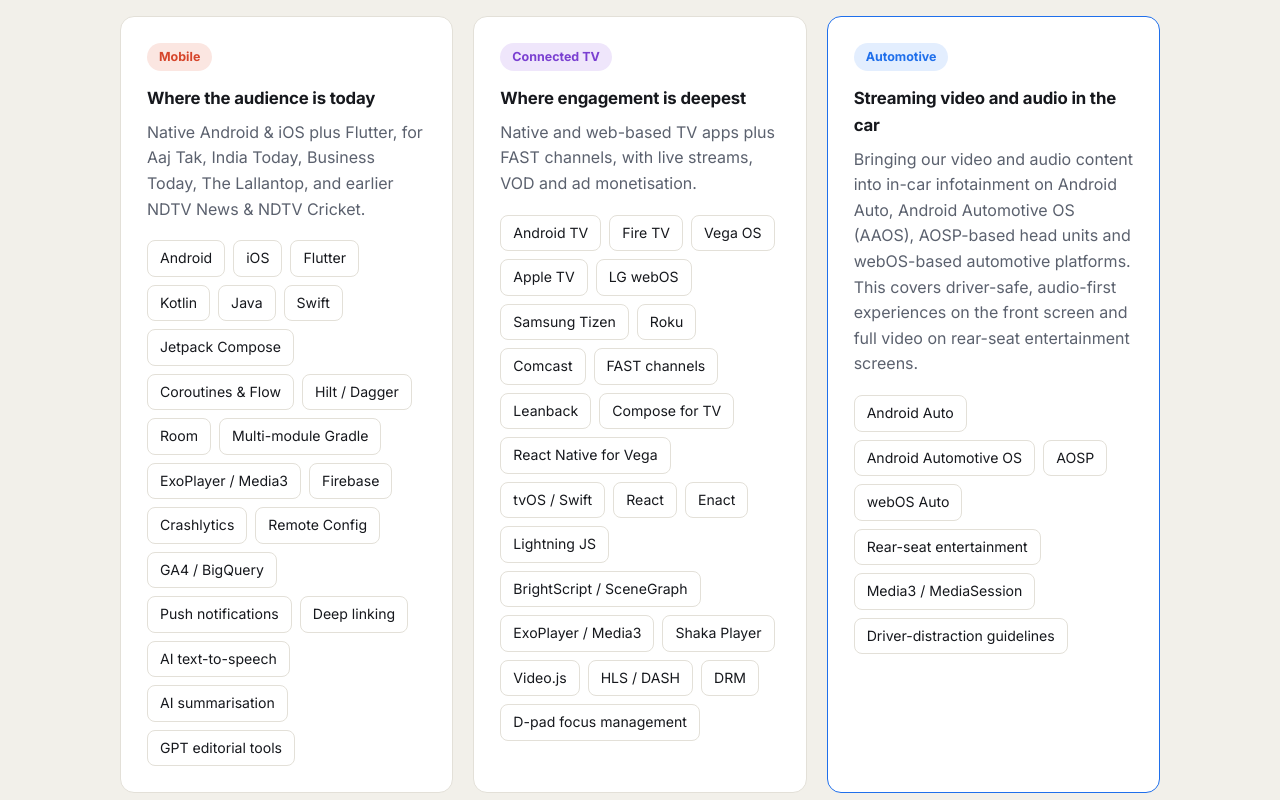
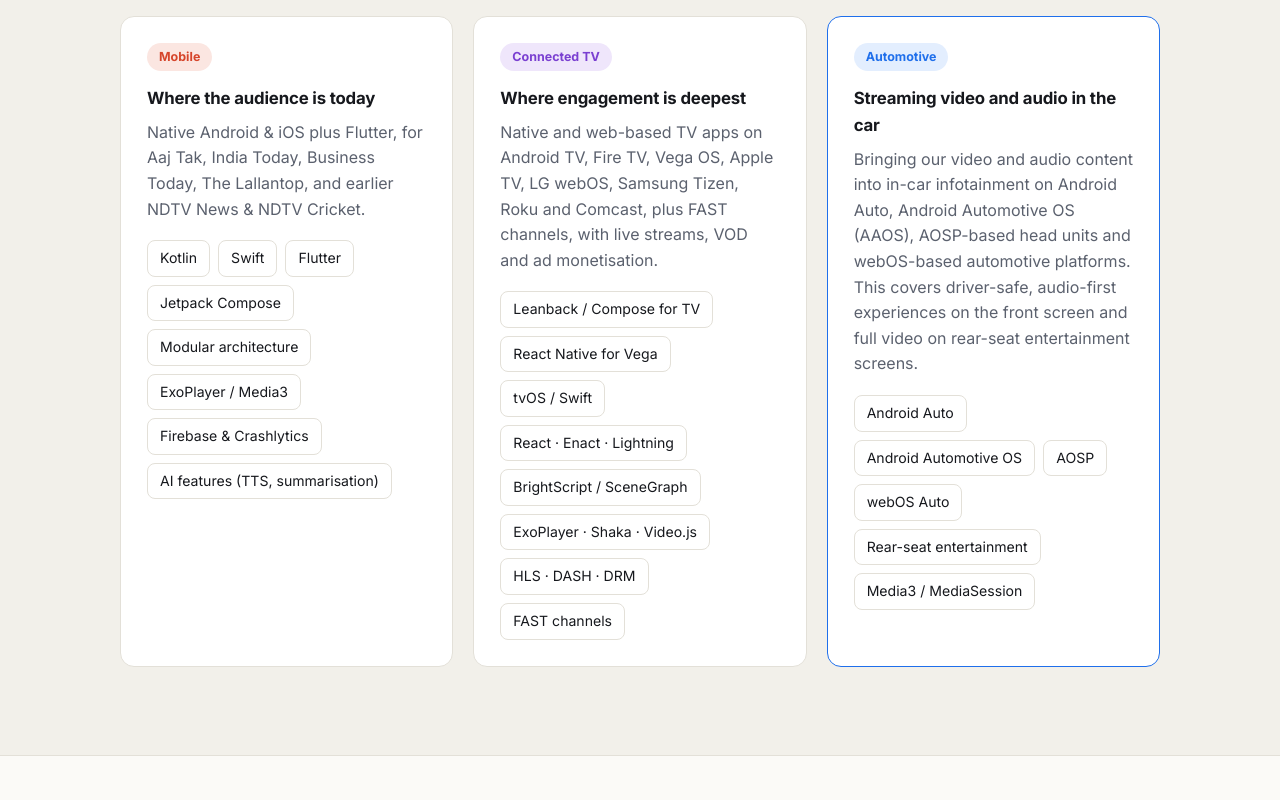
Before and after one commit to pankajkumar78/portfolio, a plain HTML site: page index.html in a window 1280 px wide. Shown: the part 3760-4560 px from the top of the page. Drawn offline with Linux system fonts and the light colour scheme.

Commit message:
Trim platform card tags to essentials
Co-Authored-By: Claude Opus 5.5 <noreply@anthropic.com>

```diff
--- a/index.html
+++ b/index.html
@@ -193,19 +193,19 @@
           <span class="cat cat-mobile">Mobile</span>
           <h3>Where the audience is today</h3>
           <p>Native Android &amp; iOS plus Flutter, for Aaj Tak, India Today, Business Today, The Lallantop, and earlier NDTV News &amp; NDTV Cricket.</p>
-          <div class="pills"><span>Android</span><span>iOS</span><span>Flutter</span><span>Kotlin</span><span>Java</span><span>Swift</span><span>Jetpack Compose</span><span>Coroutines &amp; Flow</span><span>Hilt / Dagger</span><span>Room</span><span>Multi-module Gradle</span><span>ExoPlayer / Media3</span><span>Firebase</span><span>Crashlytics</span><span>Remote Config</span><span>GA4 / BigQuery</span><span>Push notifications</span><span>Deep linking</span><span>AI text-to-speech</span><span>AI summarisation</span><span>GPT editorial tools</span></div>
+          <div class="pills"><span>Kotlin</span><span>Swift</span><span>Flutter</span><span>Jetpack Compose</span><span>Modular architecture</span><span>ExoPlayer / Media3</span><span>Firebase &amp; Crashlytics</span><span>AI features (TTS, summarisation)</span></div>
         </div>
         <div class="plat">
           <span class="cat cat-ctv">Connected TV</span>
           <h3>Where engagement is deepest</h3>
-          <p>Native and web-based TV apps plus FAST channels, with live streams, VOD and ad monetisation.</p>
-          <div class="pills"><span>Android TV</span><span>Fire TV</span><span>Vega OS</span><span>Apple TV</span><span>LG webOS</span><span>Samsung Tizen</span><span>Roku</span><span>Comcast</span><span>FAST channels</span><span>Leanback</span><span>Compose for TV</span><span>React Native for Vega</span><span>tvOS / Swift</span><span>React</span><span>Enact</span><span>Lightning JS</span><span>BrightScript / SceneGraph</span><span>ExoPlayer / Media3</span><span>Shaka Player</span><span>Video.js</span><span>HLS / DASH</span><span>DRM</span><span>D-pad focus management</span></div>
+          <p>Native and web-based TV apps on Android TV, Fire TV, Vega OS, Apple TV, LG webOS, Samsung Tizen, Roku and Comcast, plus FAST channels, with live streams, VOD and ad monetisation.</p>
+          <div class="pills"><span>Leanback / Compose for TV</span><span>React Native for Vega</span><span>tvOS / Swift</span><span>React · Enact · Lightning</span><span>BrightScript / SceneGraph</span><span>ExoPlayer · Shaka · Video.js</span><span>HLS · DASH · DRM</span><span>FAST channels</span></div>
         </div>
         <div class="plat plat-auto">
           <span class="cat cat-auto">Automotive</span>
           <h3>Streaming video and audio in the car</h3>
           <p>Bringing our video and audio content into in-car infotainment on Android Auto, Android Automotive OS (AAOS), AOSP-based head units and webOS-based automotive platforms. This covers driver-safe, audio-first experiences on the front screen and full video on rear-seat entertainment screens.</p>
-          <div class="pills"><span>Android Auto</span><span>Android Automotive OS</span><span>AOSP</span><span>webOS Auto</span><span>Rear-seat entertainment</span><span>Media3 / MediaSession</span><span>Driver-distraction guidelines</span></div>
+          <div class="pills"><span>Android Auto</span><span>Android Automotive OS</span><span>AOSP</span><span>webOS Auto</span><span>Rear-seat entertainment</span><span>Media3 / MediaSession</span></div>
         </div>
       </div>
     </div>
```
